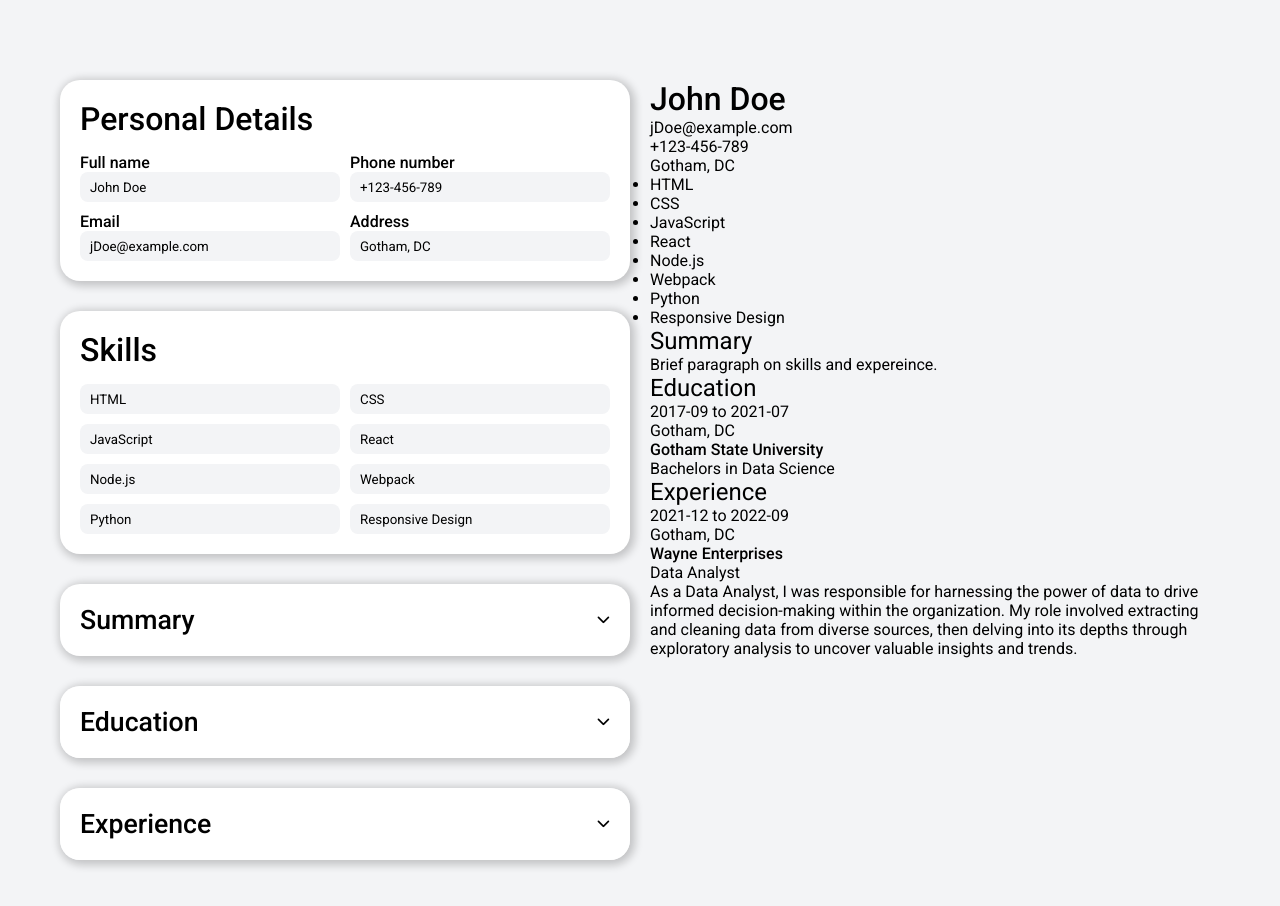
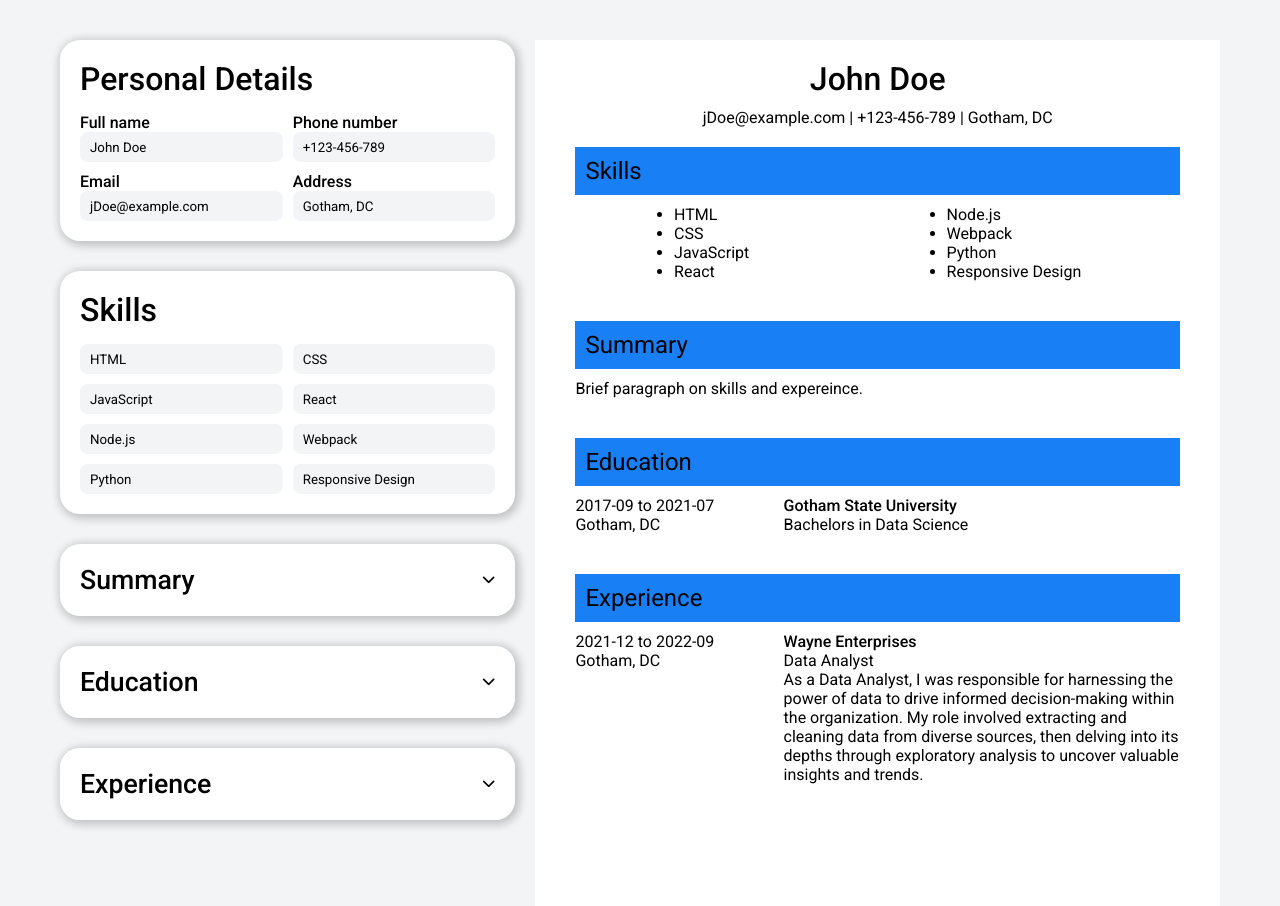
Before and after one commit to headlessNode/CV-application, a React (Vite) app: page / in a window 1280 px wide. Shown: the top 906 px of the page. Built offline with nearby package versions, Linux system fonts and the light colour scheme.

Commit message:
Add initial styling to cv section

```diff
--- a/src/App.css
+++ b/src/App.css
@@ -1,13 +1,16 @@
 .main-grid {
     max-width: 1200px;
     width: 100%;
-    display: grid;
-    grid-template-columns: repeat(auto-fit, minmax(320px, 1fr));
+    display: flex;
+    /* flex-wrap: wrap; */
     gap: 20px;
-    padding: 60px 20px 60px 20px;
+    padding: 20px 20px 0 20px;
 }
 
 .main-grid .info-form {
+    max-width: 500px;
+    min-width: 400px;
+    width: 40%;
     display: flex;
     flex-direction: column;
     gap: 30px;
@@ -15,6 +18,73 @@
 
 .main-grid .cv {
     min-height: 120vh;
+    width: 60%;
+    min-width: 450px;
+    padding: 20px 40px 0 40px;
+    background: var(--info-form-color);
+}
+
+.main-grid .cv .cv-header {
+    display: grid;
+    justify-items: center;
+    align-items: center;
+    gap: 10px;
+}
+
+.main-grid .cv .skills {
+    padding: 20px 0 20px 0;
+    display: grid;
+    gap: 10px;
+    > h2 {
+        padding: 10px;
+        background: #187ff5;
+    }
+}
+
+.main-grid .cv .skills .cols {
+    display: flex;
+    justify-content: space-around;
+}
+
+.main-grid .cv .cv-summary {
+    display: grid;
+    gap: 10px;
+    padding: 20px 0 20px 0;
+    > h2 {
+        padding: 10px;
+        background: #187ff5;
+    }
+}
+
+.main-grid .cv .cv-education,
+.main-grid .cv .cv-experience {
+    display: grid;
+    gap: 10px;
+    padding: 20px 0 20px 0;
+    > h2 {
+        padding: 10px;
+        background: #187ff5;
+    }
+}
+
+.main-grid .cv .cv-education .ed-deets {
+    display: grid;
+    grid-template-columns: 1fr 2fr;
+    column-gap: 10px;
+}
+
+.main-grid .cv .cv-experience .exp-deets {
+    display: grid;
+    grid-template-columns: 1fr 2fr;
+    column-gap: 10px;
+    > p {
+        padding: 5px 0 5px 0;
+    }
+}
+
+.main-grid .cv .cv-experience .exp-deets .summary {
+    grid-row: 3/4;
+    grid-column: 2/3;
 }
 
 .main-grid .info-form .personal-deets {
--- a/src/App.jsx
+++ b/src/App.jsx
@@ -7,15 +7,9 @@ function CvHeader({ name, email, number, address }) {
         <div className="cv-header">
             <h1>{name}</h1>
             <div className="deets">
-                <div className="email">
-                    <p>{email}</p>
-                </div>
-                <div className="number">
-                    <p>{number}</p>
-                </div>
-                <div className="address">
-                    <p>{address}</p>
-                </div>
+                <p>
+                    {email} | {number} | {address}
+                </p>
             </div>
         </div>
     )
@@ -33,6 +27,8 @@ function CvSkills({
 }) {
     return (
         <div className="skills">
+            <h2>Skills</h2>
+            <div className="cols">
                 <div className="col-one">
                     <ul>
                         <li>
@@ -66,6 +62,7 @@ function CvSkills({
                     </ul>
                 </div>
             </div>
+        </div>
     )
 }
 
@@ -85,13 +82,13 @@ function CvEducation({ education }) {
             {education.map((ed) => {
                 return (
                     <div className="ed-deets" key={uuidv4()}>
-                        <div className="date-loc">
-                            <p>{`${ed.startDate} to ${ed.endDate}`}</p>
-                            <p>{`${ed.city}`}</p>
+                        <div className="col-one">
+                            <p className="duration">{`${ed.startDate} to ${ed.endDate}`}</p>
+                            <p className="location">{`${ed.city}`}</p>
                         </div>
-                        <div className="school">
-                            <h4>{`${ed.school}`}</h4>
-                            <p>{`${ed.degree}`}</p>
+                        <div className="col-two">
+                            <h4 className="school">{`${ed.school}`}</h4>
+                            <p className="degree">{`${ed.degree}`}</p>
                         </div>
                     </div>
                 )
@@ -102,21 +99,19 @@ function CvEducation({ education }) {
 
 function CvExperience({ experience }) {
     return (
-        <div className="cv-expereince">
+        <div className="cv-experience">
             <h2>Experience</h2>
             {experience.map((exp) => {
                 return (
                     <div className="exp-deets" key={uuidv4()}>
-                        <div className="date-loc">
-                            <p>{`${exp.startDate} to ${exp.endDate}`}</p>
-                            <p>{`${exp.city}`}</p>
+                        <div className="col-one">
+                            <p className="duration">{`${exp.startDate} to ${exp.endDate}`}</p>
+                            <p className="location">{`${exp.city}`}</p>
                         </div>
-                        <div className="org">
-                            <h4>{`${exp.org}`}</h4>
-                            <p>{`${exp.position}`}</p>
-                        </div>
-                        <div className="exp-summary">
-                            <p>{`${exp.summary}`}</p>
+                        <div className="col-two">
+                            <h4 className="org">{`${exp.org}`}</h4>
+                            <p className="position">{`${exp.position}`}</p>
+                            <p className="summary">{`${exp.summary}`}</p>
                         </div>
                     </div>
                 )
--- a/src/index.css
+++ b/src/index.css
@@ -8,12 +8,16 @@
     --main-bg-color: #f3f4f6;
     --info-form-color: #fff;
 }
+
+body {
+    background-color: var(--main-bg-color);
+}
+
 .wrapper {
     padding-top: 20px;
     display: flex;
     justify-content: center;
     align-items: center;
-    background-color: var(--main-bg-color);
 }
 
 h1 {
```
Lines whose indentation alone changed are shown as unchanged.
